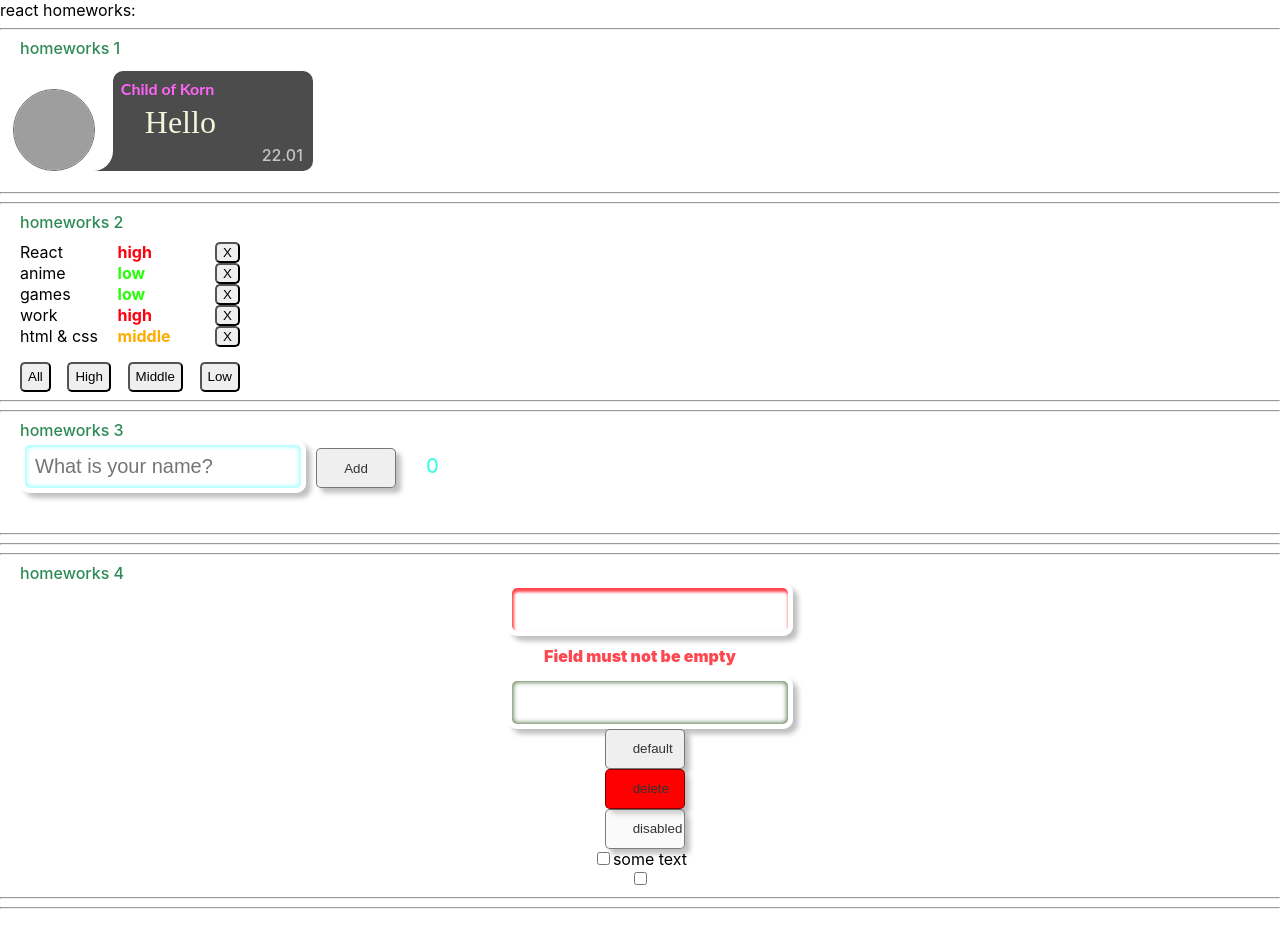
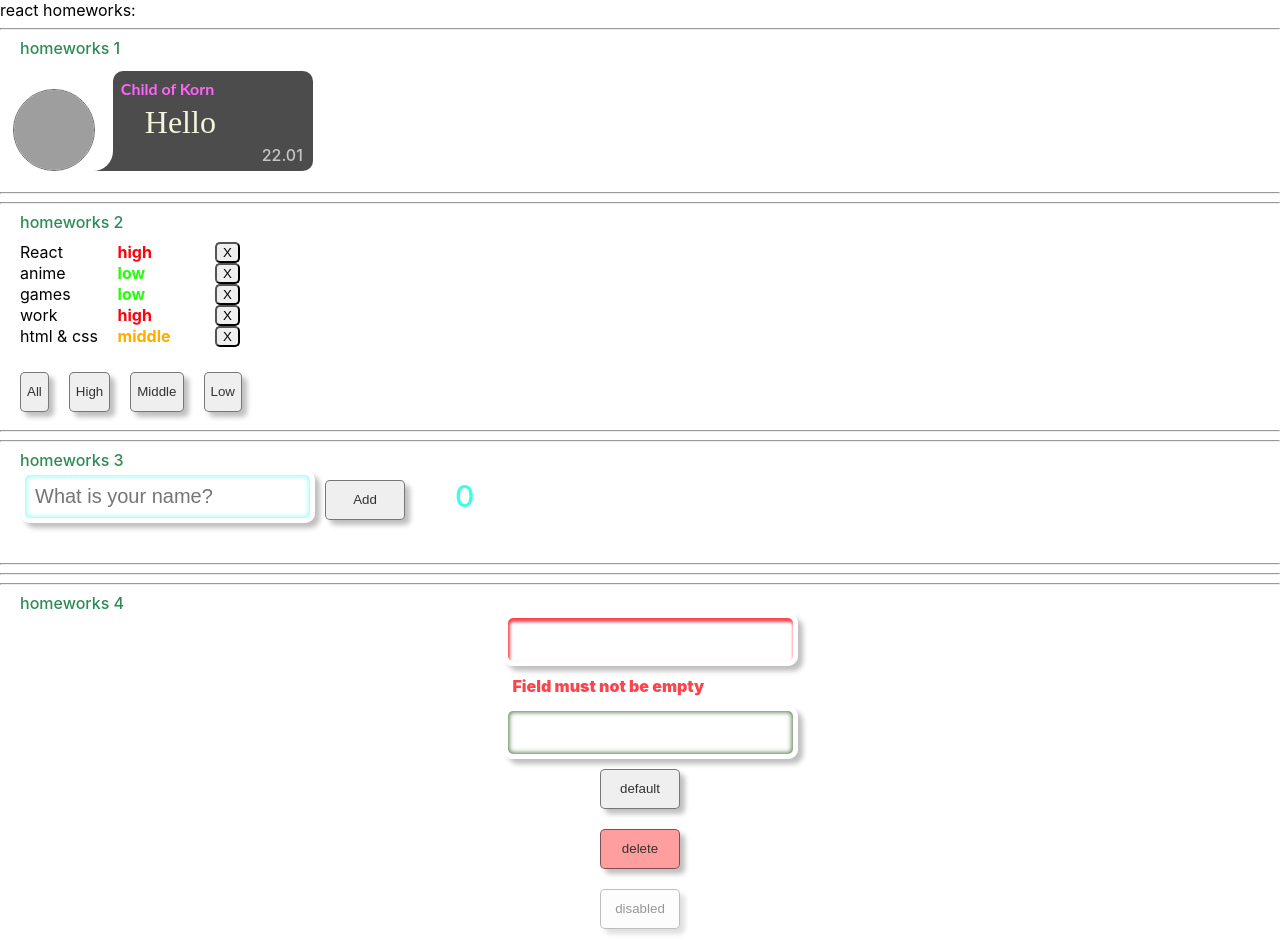
Before and after one commit to Metaloziz/homeworks-my, a React (Create React App) app: page / in a window 1280 px wide. Shown: the top 940 px of the page. Before the commit the page ends 917 px from the top, so only its background shows below. Built offline with nearby package versions, Linux system fonts and the light colour scheme; grey boxes are pictures that could not be loaded.

Commit message:
4 task_doing_css

```diff
--- a/src/p2-homeworks/h2/Affairs.module.css
+++ b/src/p2-homeworks/h2/Affairs.module.css
@@ -7,7 +7,7 @@
 }
 
 .buttonFilter {
-    height: 30px;
+    height: 10px;
     margin-left: 10px;
     border-radius: 5px;
 }
--- a/src/p2-homeworks/h2/Affairs.tsx
+++ b/src/p2-homeworks/h2/Affairs.tsx
@@ -2,6 +2,7 @@ import React from 'react'
 import Affair from './Affair'
 import s from './Affairs.module.css'
 import {AffairPriorityType, AffairType, FilterType} from './HW2'
+import SuperButton from "../h4/common/c2-SuperButton/SuperButton";
 
 type AffairsPropsType = {
     data: AffairPriorityType
@@ -29,10 +30,15 @@ export function Affairs(props: AffairsPropsType) {
                 {mappedAffairs}
             </div>
             <div className={s.diveButtonFilter}>
-                <button className={s.buttonFilter} onClick={setAll}>All</button>
-                <button className={s.buttonFilter} onClick={setHigh}>High</button>
-                <button className={s.buttonFilter} onClick={setMiddle}>Middle</button>
-                <button className={s.buttonFilter} onClick={setLow}>Low</button>
+                {/*<button className={s.buttonFilter} onClick={setAll}>All</button>*/}
+                {/*<button className={s.buttonFilter} onClick={setHigh}>High</button>*/}
+                {/*<button className={s.buttonFilter} onClick={setMiddle}>Middle</button>*/}
+                {/*<button className={s.buttonFilter} onClick={setLow}>Low</button>*/}
+                <SuperButton className={s.buttonFilter} onClick={setAll}>All</SuperButton>
+                <SuperButton className={s.buttonFilter} onClick={setHigh}>High</SuperButton>
+                <SuperButton className={s.buttonFilter} onClick={setMiddle}>Middle</SuperButton>
+                <SuperButton className={s.buttonFilter} onClick={setLow}>Low</SuperButton>
+
             </div>
         </div>
     )
--- a/src/p2-homeworks/h3/Greeting.module.css
+++ b/src/p2-homeworks/h3/Greeting.module.css
@@ -48,10 +48,12 @@
 }
 
 .totalUsers {
-    margin-left: 30px;
+
+    margin: 8px 0 0 40px;
     color: #3cffe4;
-    font-size: 20px;
+    font-size: 30px;
     font-weight: 500;
+
 }
 
 .buttonAddUser {
@@ -78,6 +80,7 @@
 
 
 .divConteiner {
+    display: flex;
     height: 85px;
 }
 
--- a/src/p2-homeworks/h3/Greeting.tsx
+++ b/src/p2-homeworks/h3/Greeting.tsx
@@ -1,28 +1,43 @@
 import React, {ChangeEvent} from 'react'
 import s from './Greeting.module.css'
 import SuperInputText from "../h4/common/c1-SuperInputText/SuperInputText";
+import SuperButton from "../h4/common/c2-SuperButton/SuperButton";
 
 type GreetingPropsType = {
-    name: string // need to fix any ++++++++++++++++++++++++
-    setNameCallback: (e: ChangeEvent<HTMLInputElement>) => void // need to fix any+++++++++++++++++++++++++
-    addUser: () => void // need to fix any +++++++++++++++++++++++++++
-    error: string // need to fix any++++++++++++++++++++++
-    totalUsers: number // need to fix any +++++++++++
+    name: string // need to fix any ++
+    setNameCallback: (e: ChangeEvent<HTMLInputElement>) => void // need to fix any++
+    addUser: () => void // need to fix any ++
+    error: string // need to fix any ++
+    totalUsers: number // need to fix any ++
 }
 
 // презентационная компонента (для верстальщика)
 const Greeting: React.FC<GreetingPropsType> = (
     {name, setNameCallback, addUser, error, totalUsers} // деструктуризация пропсов
 ) => {
-    const inputClass =`${s.inputNotError} ${error ? s.inputError : ''}`  // need to fix with (?:) ++++++++++++++++
+    const inputClass = `${s.inputNotError} ${error ? s.inputError : ''}`  // need to fix with (?:) ++
+
+    // текс который появляется при наличии ошибки добавляется из супперКомпоненты инпут,
+    // поэтому здесь его закомментировал. Ещё остался стиль который можно передавать в супперИнпут,
+    // но так как стили из двух домашек можно оставить одинаковыми, то зде ничего не передаю.
+    // А если мне захочется изменить импут другим стилем, то внутри компоненты передаваемый className
+    // находится на втором месте, в списке имён, и, соответственно, изменяет стили до него
+    // (назвал их standartInputStyle)
 
     return (
         <div className={s.divConteiner}>
-            <input value={name} onChange={setNameCallback} className={inputClass} placeholder={'What is your name?'}/>
-            {/*<SuperInputText value={name} onChange={setNameCallback} className={} placeholder={'What is your name?'}/>*/}
-            <button className={s.buttonAddUser} onClick={addUser}>Add</button>
+            {/*<input value={name} onChange={setNameCallback} className={inputClass} placeholder={'What is your name?'}/>*/}
+            <SuperInputText
+                value={name}
+                onChange={setNameCallback}
+                // className={inputClass}
+                placeholder={'What is your name?'}
+                error={error}
+            />
+            {/*<button className={s.buttonAddUser} onClick={addUser}>Add</button>*/}
+            <SuperButton onClick={addUser} disabled={!!error}>Add</SuperButton>
             <span className={s.totalUsers}>{totalUsers}</span>
-            <div className={s.errorMessage}>{error}</div>
+            {/*<div className={s.errorMessage}>{error}</div>*/}
         </div>
     )
 }
--- a/src/p2-homeworks/h4/HW4.tsx
+++ b/src/p2-homeworks/h4/HW4.tsx
@@ -30,7 +30,7 @@ function HW4() {
                     onChangeText={setText}
                     onEnter={showAlert}
                     error={error}
-                    spanClassName={s.testSpanError}
+                    // spanClassName={s.testSpanError}
                 />
 
                 <SuperInputText
--- a/src/p2-homeworks/h4/common/c1-SuperInputText/SuperInputText.module.css
+++ b/src/p2-homeworks/h4/common/c1-SuperInputText/SuperInputText.module.css
@@ -8,9 +8,8 @@
     border-radius: 10px;
     background: rgba(255, 255, 255, 0.5);
     color: #333;
-    width: 20%;
+    /*width: 100%;*/
 }
-
 
 .errorInputStyle {
     box-shadow: 1px 3px 3px 1px rgba(255, 0, 12, 0.73) inset, 5px 5px 5px rgb(0 0 0 / 25%);
@@ -24,21 +23,22 @@
 }
 
 .inputNotError {
+
     margin-left: 20px;
     padding: 10px;
     font-size: 20px;
     border: 5px solid rgba(255, 255, 255, 0.5);
-    box-shadow: 0px 0px 5px 1px rgb(0 255 255 / 50%) inset, 5px 5px 5px rgb(0 0 0 / 25%);
+    box-shadow: 0px 0px 5px 1px rgb(38, 255, 7) inset, 5px 5px 5px rgb(0 0 0 / 25%);
     border-radius: 10px;
     background: rgba(255, 255, 255, 0.5);
     color: #333;
-    width: 20%;
+    width: 100px;
 }
 
 .inputError {
+    display: block;
     margin: 10px 30px;
     font-weight: 900;
-    color: #333333;
-    color: rgb(38, 255, 7);
+    color: rgba(255, 0, 12, 0.74);
     /*opacity: 80%;*/
 }
--- a/src/p2-homeworks/h4/common/c1-SuperInputText/SuperInputText.tsx
+++ b/src/p2-homeworks/h4/common/c1-SuperInputText/SuperInputText.tsx
@@ -40,12 +40,11 @@ const SuperInputText: React.FC<SuperInputTextPropsType> = (
 
     const finalSpanClassName = `${s.inputError} ${spanClassName ? spanClassName : ''}`
     // const finalInputClassName = ` ${s.errorInput} ${className ? className : error ? s.superInput : '' } ` // need to fix with (?:) and s.superInput
-
     const finalInputClassName = `${s.standartInputStyle} ${className}  ${error ? s.errorInputStyle : ''}` // need to fix with (?:) and s.superInput
 
 
     return (
-        <>
+        <div>
             <input
                 type={'text'}
                 onChange={onChangeCallback}
@@ -55,7 +54,7 @@ const SuperInputText: React.FC<SuperInputTextPropsType> = (
                 {...restProps} // отдаём инпуту остальные пропсы если они есть (value например там внутри)
             />
             {error && <span className={finalSpanClassName}>{error}</span>}
-        </>
+        </div>
     )
 }
 
--- a/src/p2-homeworks/h4/common/c2-SuperButton/SuperButton.module.css
+++ b/src/p2-homeworks/h4/common/c2-SuperButton/SuperButton.module.css
@@ -1,7 +1,8 @@
 
 .default {
-    margin-left: 10px;
-    padding: 0.5em 2em;
+    display: inline;
+    margin: 10px 10px;
+    /*padding: 0.5em 2em;*/
     text-decoration: none;
     cursor: pointer;
     color: #333333;
@@ -21,8 +22,9 @@
     box-shadow: 5px 5px 5px rgb(60, 255, 228);
 }
 .red {
-    background: red;
-    padding: 0.5em 2em;
+    display: inline;
+    background: rgba(255, 0, 0, 0.38);
+    /*padding: 0.5em 2em;*/
     text-decoration: none;
     cursor: pointer;
     color: #333333;
@@ -32,3 +34,50 @@
     width: 80px;
     height: 40px;
 }
+
+.red:hover {
+    border: rgba(255, 0, 12, 0.88) solid 2px;
+    /*border-color: rgba(255, 0, 12, 0.88);*/
+}
+
+.red:active {
+    border-color: rgba(255, 0, 12, 0.71);
+    box-shadow: 5px 5px 10px rgba(255, 0, 0, 0.73);
+}
+
+.default:disabled {
+    margin: 10px 10px;
+    /*padding: 0.5em 2em;*/
+    text-decoration: none;
+    cursor: pointer;
+    color: #333333;
+    border: 1px solid rgba(0, 0, 0, 0.5);
+    box-shadow: 5px 5px 5px rgb(0 0 0 / 25%);
+    border-radius: 5px;
+    width: 80px;
+    height: 40px;
+    opacity: 50%;
+}
+
+/*for second Home Work*/
+.buttonFilter {
+    height: 30px;
+    margin-left: 10px;
+    border-radius: 5px;
+    /*display: inline;*/
+    /*padding: 0.5em 2em;*/
+    text-decoration: none;
+    cursor: pointer;
+    color: #333333;
+    border: 1px solid rgba(0, 0, 0, 0.5);
+    box-shadow: 5px 5px 5px rgb(0 0 0 / 25%);
+    /*width: 80px;*/
+
+}
+.buttonFilter:focus {
+    border-color: #3cffe4;
+    box-shadow: 0 0 5px 1px rgb(60, 255, 228);
+}
+.buttonFilter:hover {
+    border-color: #3cffe4;
+}
```
Also changed, not shown: src/p2-homeworks/h2/Affair.tsx (+8 -5 lines).
